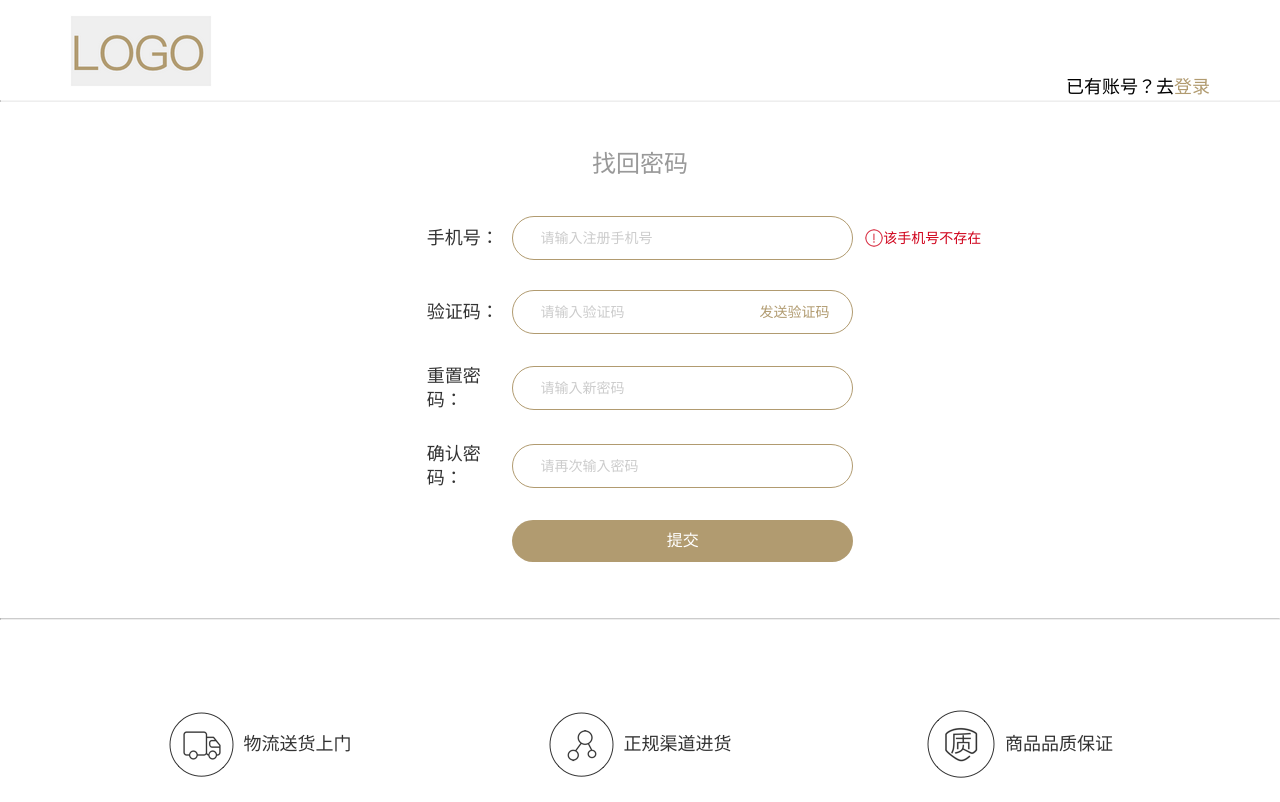
After one commit to ericwang1902/giftplatform, a Django app: page /sign/findpwd in a window 1280 px wide. The commit adds this page. Shown: the top 802 px of the page. Run offline with Django 3.2, Linux system fonts and the light colour scheme.

Commit message:
找回密码页面

```diff
--- a/apps/gift_platform_site/urls.py
+++ b/apps/gift_platform_site/urls.py
@@ -4,7 +4,7 @@ from apps.gift_platform_site.views import IndexView
 from apps.gift_platform_site.views import MyaccountView,ModifyPwdView,logoutView, brands_list, categories_list, category_product_list, root_category_product_list, search_products
 from apps.gift_platform_site.views import search_supplier
 
-from apps.gift_platform_site.views import msgCenterView,sysinfoView
+from apps.gift_platform_site.views import msgCenterView,sysinfoView,findpwdView
 
 app_name = 'gift_platform_site'
 
@@ -15,6 +15,7 @@ urlpatterns =  [
     path('sign/register1',RegView1.as_view(),name="reg1"),
     path('sign/register2',RegView2.as_view(),name="reg2"),
     path('sign/reg3', RegView3.as_view(), name="reg3"),
+    path('sign/findpwd',findpwdView.as_view(),name="findpwd"),
 
     path('home/', IndexView.as_view(),name="home"),
     path('product/brands', brands_list),
--- a/apps/gift_platform_site/views.py
+++ b/apps/gift_platform_site/views.py
@@ -762,3 +762,7 @@ class msgCenterView(View):
 class sysinfoView(View):
     def get(self,request):
         return  render(request,'usercenter/sysinfo.html')
+
+class findpwdView(View):
+    def get(self,request):
+        return render(request,'sign/findpwd.html')
--- /dev/null
+++ b/templates/sign/findpwd.html
@@ -0,0 +1,62 @@
+{% extends 'share/base_layout_reg.html' %}
+
+{% block title %}
+找回密码
+{% endblock %}
+
+{% block content %}
+    {% load static %}
+<div class="reg-step-div">
+    <div class="nocurrentstep">找回密码</div>
+</div>
+<div class="regform">
+<form method="post" id="findpwdform">
+    <div class="usernamereg">
+        <div></div>
+        <div>
+            <p>手机号：</p>
+            <div><input name="mobile" placeholder="请输入注册手机号"/></div>
+        </div>
+        <div>
+            <img src="{% static 'gift_platform_site/images/wrong.png' %}">
+            <p class="wrong">该手机号不存在</p>
+        </div>
+    </div>
+    <div class="mobilereg">
+        <div></div>
+        <div>
+            <p>验证码：</p>
+            <div><input name="checkcode" placeholder="请输入验证码"/><a href="#">发送验证码</a></div>
+        </div>
+        <div></div>
+    </div>
+    <div class="yanzhengmareg">
+        <div></div>
+        <div>
+            <p>重置密码：</p>
+            <div><input name="pwd1" placeholder="请输入新密码"/></div>
+        </div>
+        <div></div>
+    </div>
+    <div class="emailreg">
+        <div></div>
+        <div>
+            <p>确认密码：</p>
+            <div><input name="pwd2" placeholder="请再次输入密码"/></div>
+        </div>
+        <div></div>
+    </div>
+
+    <div class="forgetpwdbtn">
+        <div></div>
+        <div>
+            <p></p>
+            <div>
+                <a href="#">提交</a>
+            </div>
+        </div>
+        <div></div>
+    </div>
+</form>
+</div>
+{% endblock %}
--- a/templates/sign/register2.html
+++ b/templates/sign/register2.html
@@ -12,7 +12,7 @@
         <div class="currentstep">2.填写信息</div>
     </div>
     <div class="regform">
-        <form method="post" enctype="multipart/form-data" action="{% url 'gift_platform_site:reg2' %}?type=2" id="reg2form">
+        <form method="post" enctype="multipart/form-data" action="{% url 'gift_platform_site:reg2' %}?type={{ usertype }}" id="reg2form">
         <div class="usernamereg">
             <div></div>
             <div>
```
Also changed, not shown: media/images/authinfo/3/礼品首页.png (added).
